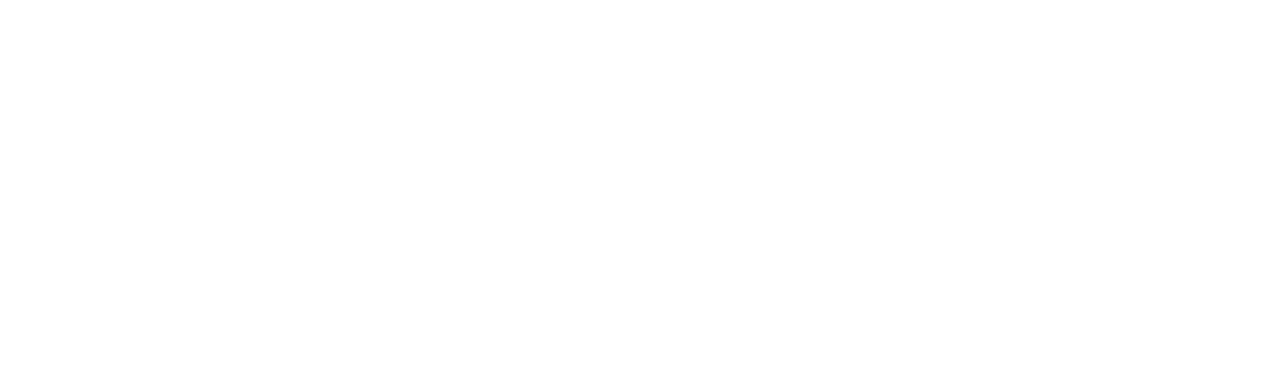
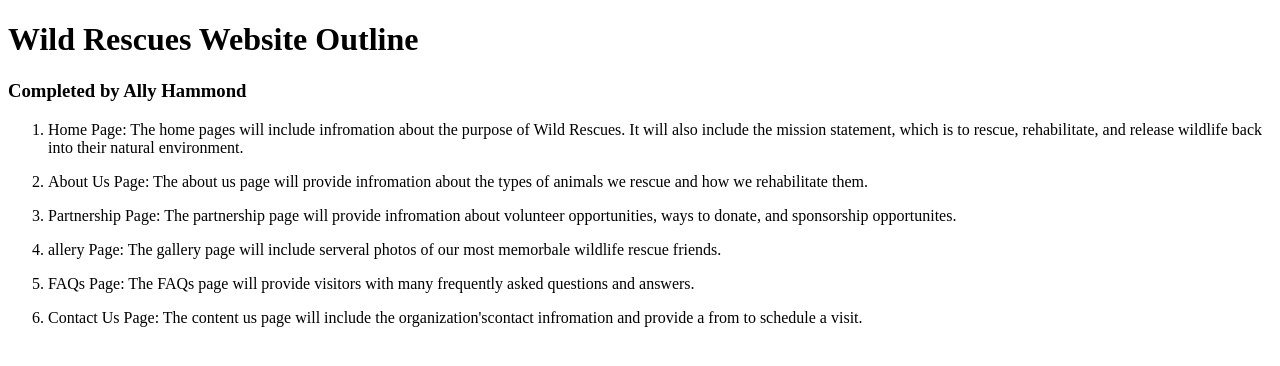
Before and after one commit to 144Sp24/ch1lab2-Allyhammond24, a plain HTML site: page index.html in a window 1280 px wide. Drawn offline with Linux system fonts and the light colour scheme.

Commit message:
Finished lab

```diff
--- a/index.html
+++ b/index.html
@@ -1,9 +1,33 @@
 <!DOCTYPE html>
+<htmal lang="en"
 <head>
-<title>Pacific Trails Resort</title>
-<meta charset="utf-8">
-</head>
+    <title>Wild Rescues</title>
+    <meta charset="utf-8">
 <body>
 
+    <h1>Wild Rescues Website Outline</h1>
+    <h3>Completed by Ally Hammond</h3>
+
+    <ol>
+        <li><p>Home Page: The home pages will include infromation about the purpose of Wild Rescues. It will also include the mission statement, which is to rescue, rehabilitate, and release wildlife back into their natural environment.</p></li>
+
+        <li><p>About Us Page:  The about us page will provide infromation about the types of animals we rescue and how we rehabilitate them.</p></li>
+
+        <li><p>Partnership Page: The partnership page will provide infromation about volunteer opportunities, ways to donate, and sponsorship opportunites.</p></li>
+
+        <li><p>allery Page: The gallery page will include serveral photos of our most memorbale wildlife rescue friends.</p></li>
+
+         <li><p>FAQs Page: The FAQs page will provide visitors with many frequently asked questions and answers.</p></li>
+
+        <li><p>Contact Us Page: The content us page will include the organization'scontact infromation and provide a from to schedule a visit.</p></li>
+
+    </ol>
+
+
 </body>
+
+</head>
+
+
+
 </html>
```
